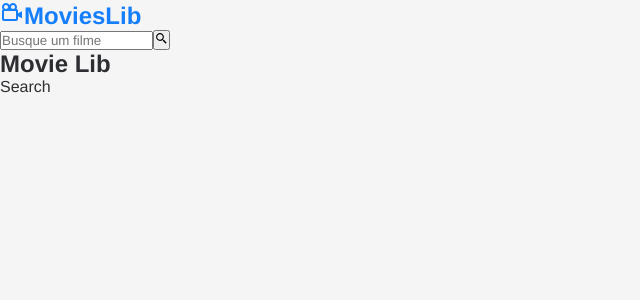
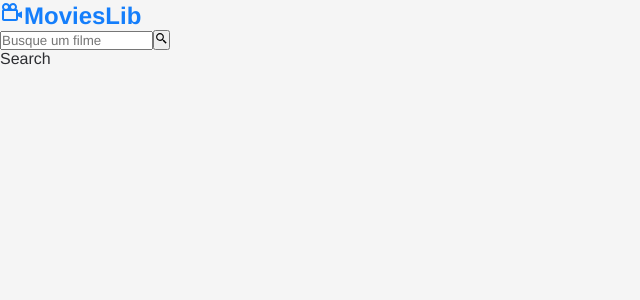
Before and after one commit to alvesjaov/api-filmes, a React (Vite) app: page /search in a window 1280 px wide. Shown: the top 300 px of the page, without its empty margins (0-640 px from the left). Built offline with nearby package versions, Linux system fonts and the light colour scheme; no server answers.

Commit message:
refactor: remove redundância do título 'Movie Lib'

```diff
--- a/src/App.jsx
+++ b/src/App.jsx
@@ -7,7 +7,6 @@ function App() {
     <>
       <div className="App">
        <Navbar/>
-        <h2>Movie Lib</h2>
         <Outlet/>
       </div>
     </>
```
